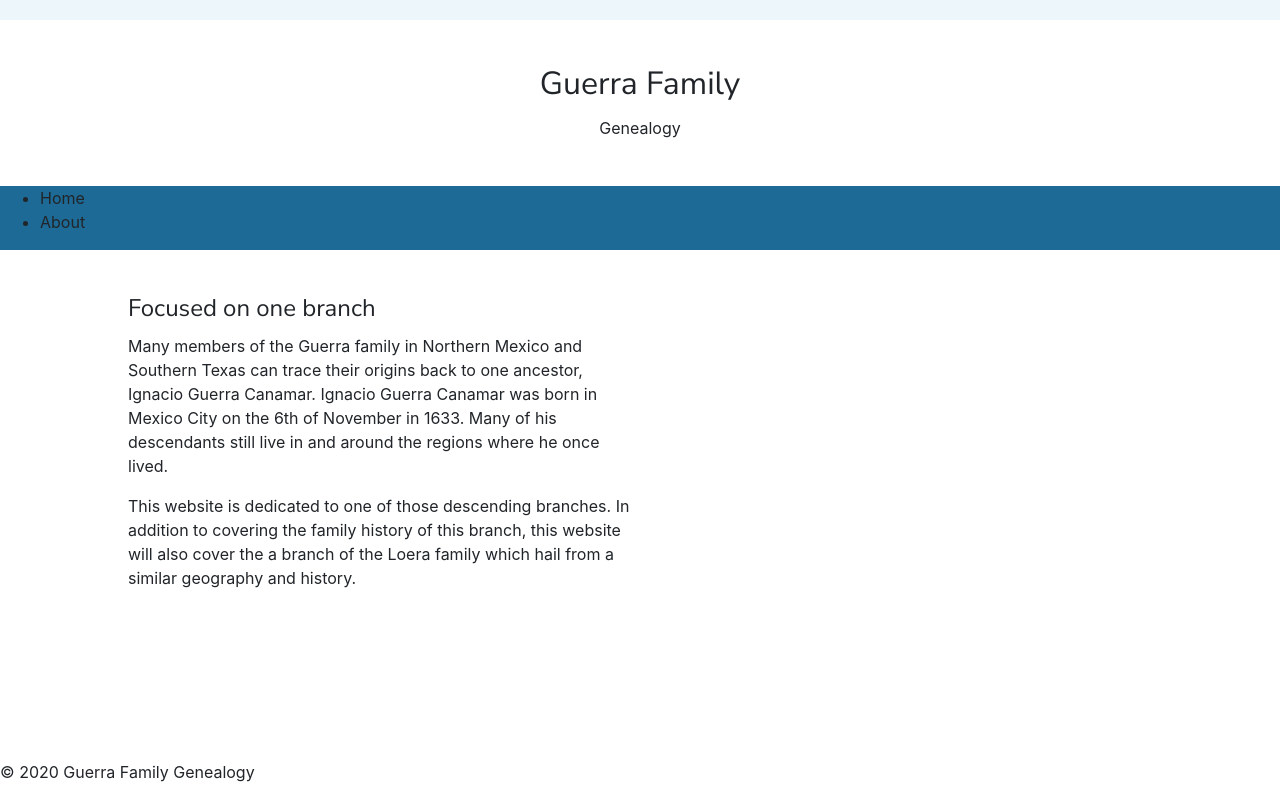
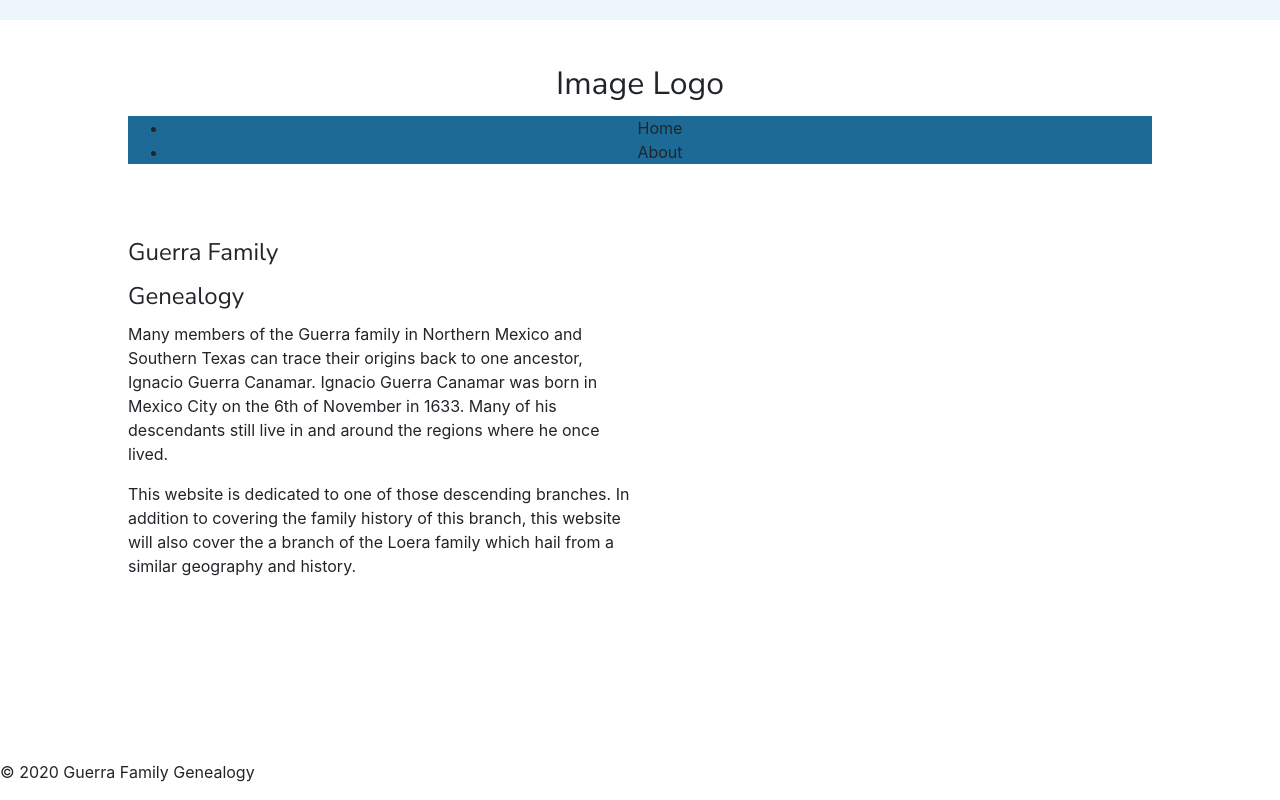
Before and after one commit to jsguerra/guerrafamily, a website: page src/index.html in a window 1280 px wide. Drawn offline with nearby package versions, Linux system fonts and the light colour scheme; files that its build step writes are made by us from their sources.

Commit message:
markup updated

```diff
--- a/src/index.html
+++ b/src/index.html
@@ -9,19 +9,19 @@
 </head>
 <body>
   <header class="site-header">
-    <h1>Guerra Family</h1>
-    <p class="sub-title">Genealogy</p>
+    <h1>Image Logo</h1>
+    <nav class="site-nav">
+      <ul>
+        <li>Home</li>
+        <li>About</li>
+      </ul>
+    </nav>
   </header>
-  <nav class="site-nav">
-    <ul>
-      <li>Home</li>
-      <li>About</li>
-    </ul>
-  </nav>
   <main class="main">
     <article>
       <header>
-        <h2>Focused on one branch</h2>
+        <h1>Guerra Family</h1>
+        <h2>Genealogy</h2>
       </header>
       <p>Many members of the Guerra family in Northern Mexico and Southern Texas can trace their origins back to one ancestor, Ignacio Guerra Canamar. Ignacio Guerra Canamar was born in Mexico City on the 6th of November in 1633. Many of his descendants still live in and around the regions where he once lived.</p>
       <p>This website is dedicated to one of those descending branches. In addition to covering the family history of this branch, this website will also cover the a branch of the Loera family which hail from a similar geography and history.</p>
```
